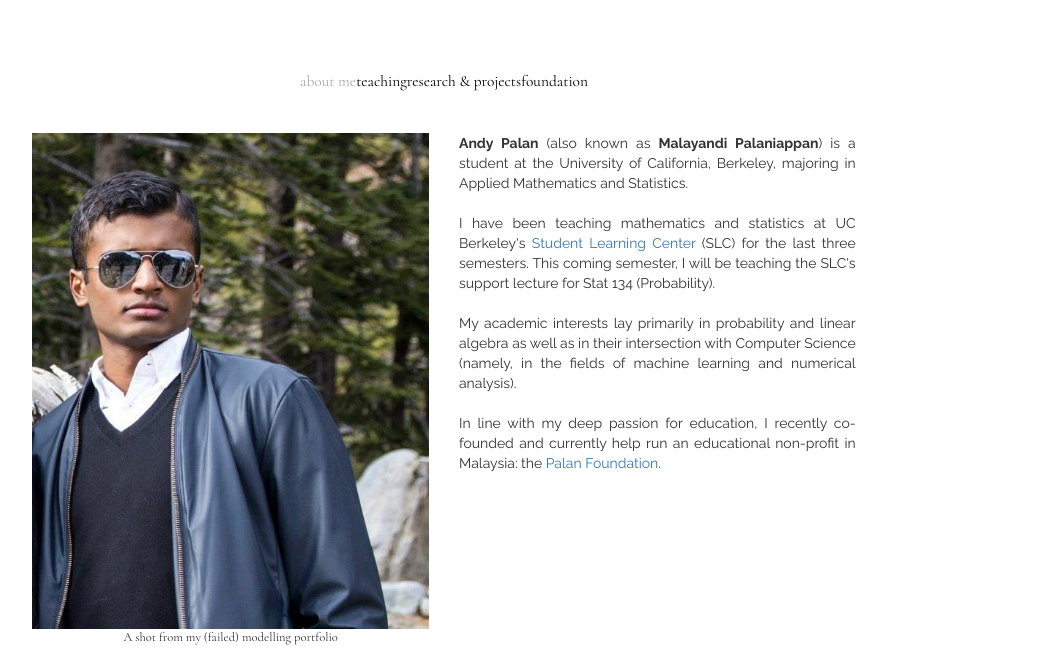
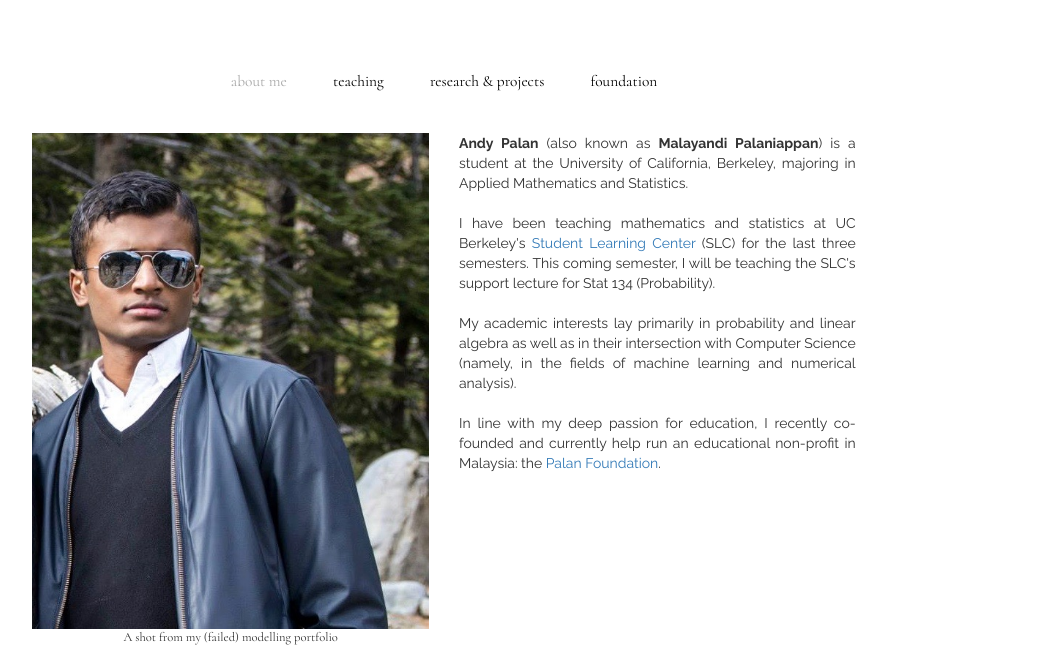
Before and after one commit to malayandi/malayandi.github.io, a plain HTML site: page index.html in a window 1280 px wide. Shown: the part 192-846 px from the top of the page, without its empty margins (196-1242 px from the left). Drawn offline with Linux system fonts and the light colour scheme.

Commit message:
Navigation Bar Margins

```diff
--- a/css/main.css
+++ b/css/main.css
@@ -36,8 +36,8 @@ section nav {
 
 section nav p {
     text-align: center;
-    margin-left: 1.5em auto;
-    margin-right: 1.5em auto;
+    margin-left: 1.5em;
+    margin-right: 1.5em;
 }
 
 #currentlink {
```
